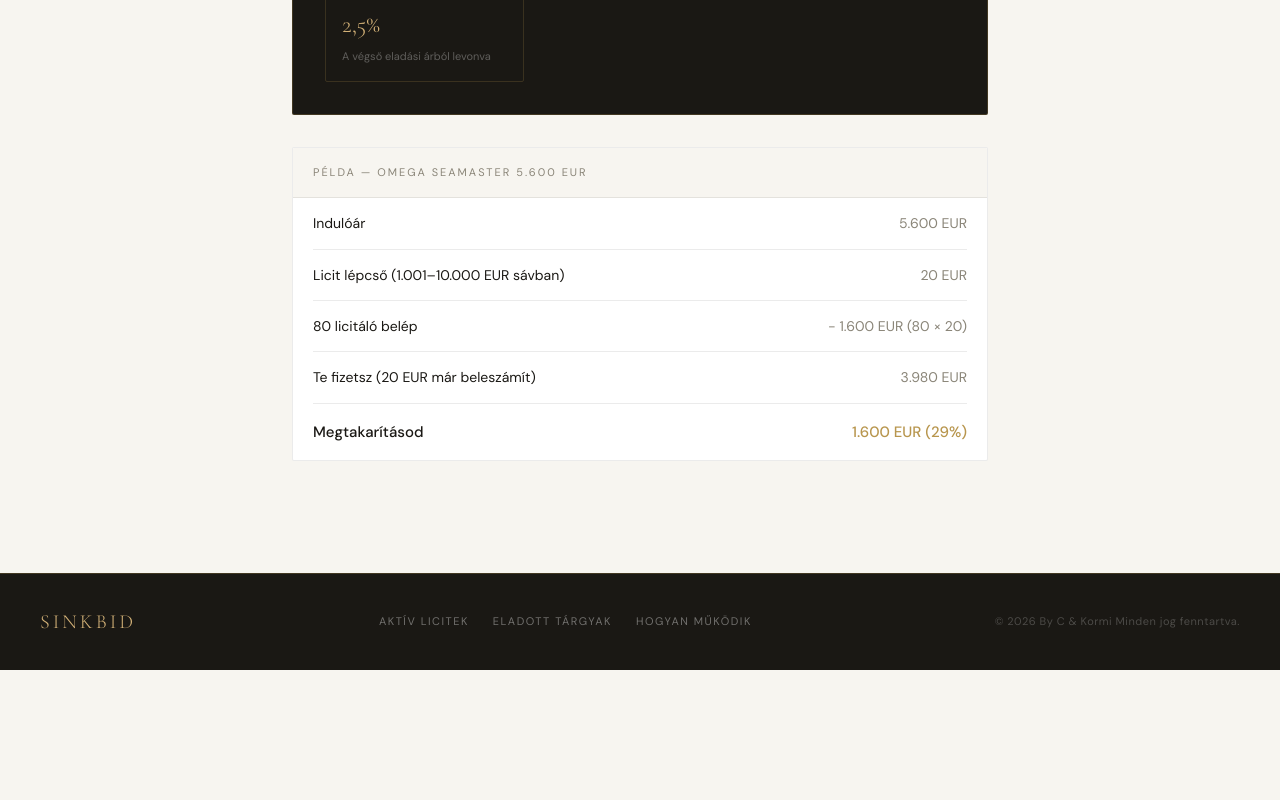
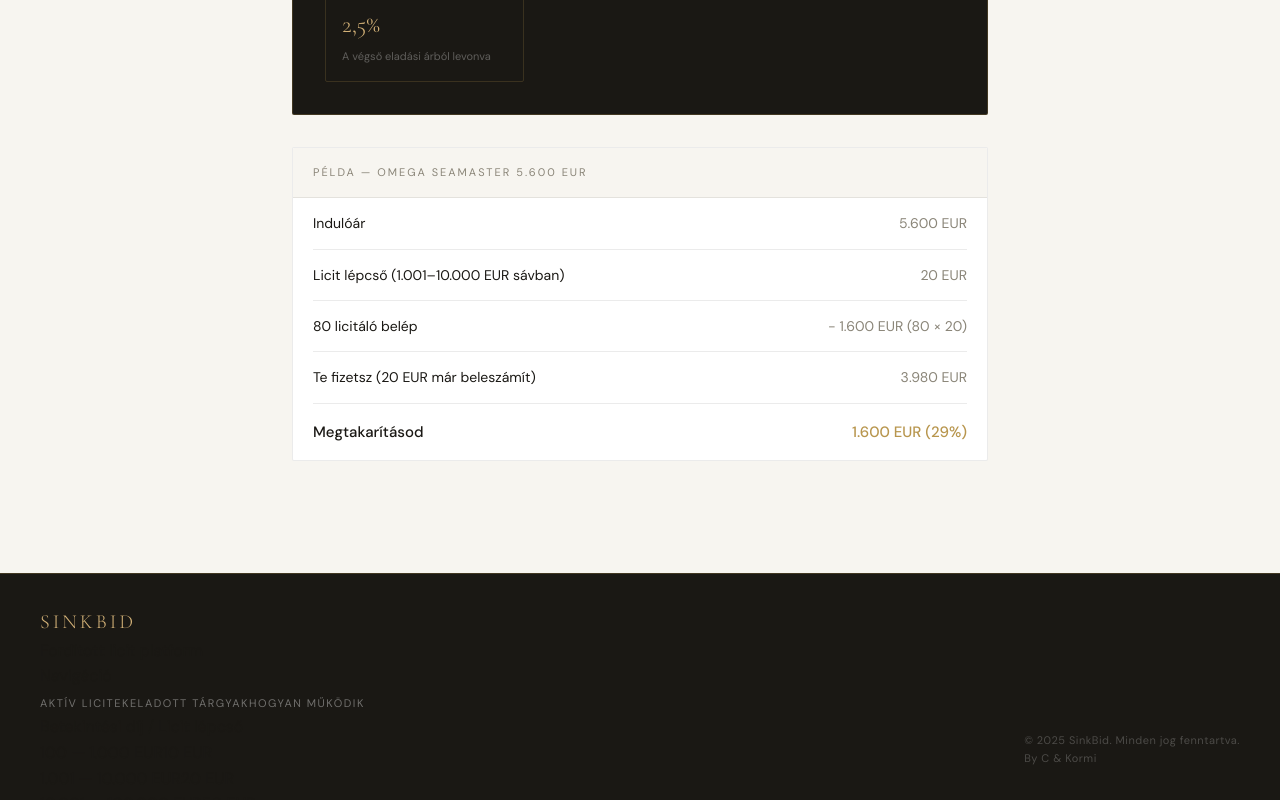
Before and after one commit to istvanlaha/SinkBid, a React (Vite) app: page /how in a window 1280 px wide. Shown: the part 1782-2582 px from the top of the page. Before the commit the page ends 2452 px from the top, so only its background shows below. Built offline with nearby package versions, Linux system fonts and the light colour scheme.

Commit message:
Update Footer.jsx

```diff
--- a/src/components/Footer.jsx
+++ b/src/components/Footer.jsx
@@ -6,13 +6,34 @@ export default function Footer() {
   return (
     <footer className={styles.footer}>
       <div className={styles.inner}>
-        <div className={styles.logo}>SinkBid</div>
-        <div className={styles.links}>
-          <Link to="/" className={styles.link}>Aktív licitek</Link>
-          <Link to="/sold" className={styles.link}>Eladott tárgyak</Link>
-          <Link to="/how" className={styles.link}>Hogyan működik</Link>
+        <div className={styles.top}>
+          <div className={styles.brand}>
+            <div className={styles.logo}>SinkBid</div>
+            <div className={styles.tagline}>Fordított licit platform</div>
+          </div>
+
+          <div className={styles.col}>
+            <div className={styles.colTitle}>Navigáció</div>
+            <Link to="/" className={styles.link}>Aktív licitek</Link>
+            <Link to="/sold" className={styles.link}>Eladott tárgyak</Link>
+            <Link to="/how" className={styles.link}>Hogyan működik</Link>
+          </div>
+
+          <div className={styles.col}>
+            <div className={styles.colTitle}>Betekintési díj / Licit lépcső</div>
+            <div className={styles.stepRow}><span>100 — 1.000 EUR</span><span>10 EUR</span></div>
+            <div className={styles.stepRow}><span>1.001 — 10.000 EUR</span><span>20 EUR</span></div>
+            <div className={styles.stepRow}><span>10.001 — 100.000 EUR</span><span>50 EUR</span></div>
+            <div className={styles.stepRow}><span>100.001 — 1.000.000 EUR</span><span>100 EUR</span></div>
+            <div className={styles.stepRow}><span>1.000.001 — 2.000.000 EUR</span><span>200 EUR</span></div>
+            <div className={styles.stepRow}><span>2.000.001 EUR felett</span><span>500 EUR</span></div>
+          </div>
         </div>
-        <div className={styles.copy}>© 2026 By C & Kormi Minden jog fenntartva.</div>
+
+        <div className={styles.bottom}>
+          <div className={styles.copy}>© 2025 SinkBid. Minden jog fenntartva.</div>
+          <div className={styles.by}>By C & Kormi</div>
+        </div>
       </div>
     </footer>
   )
```
